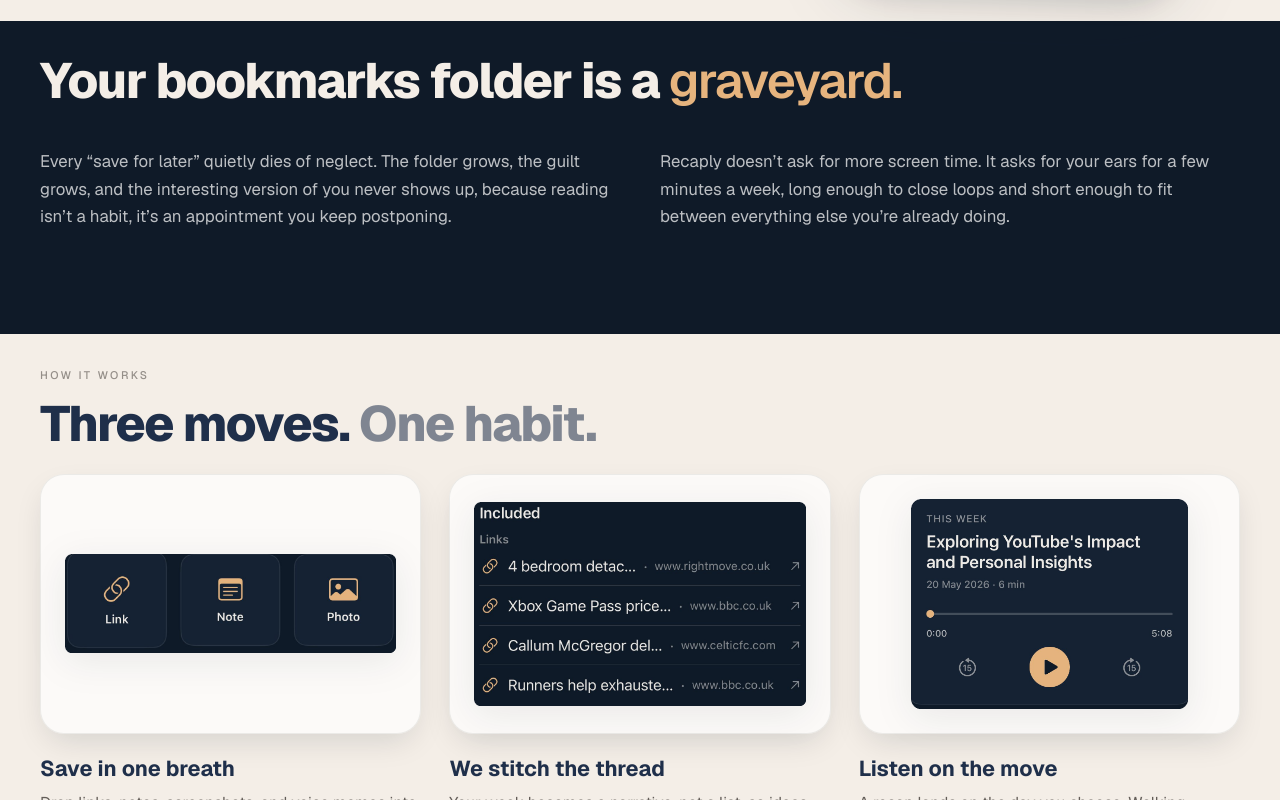
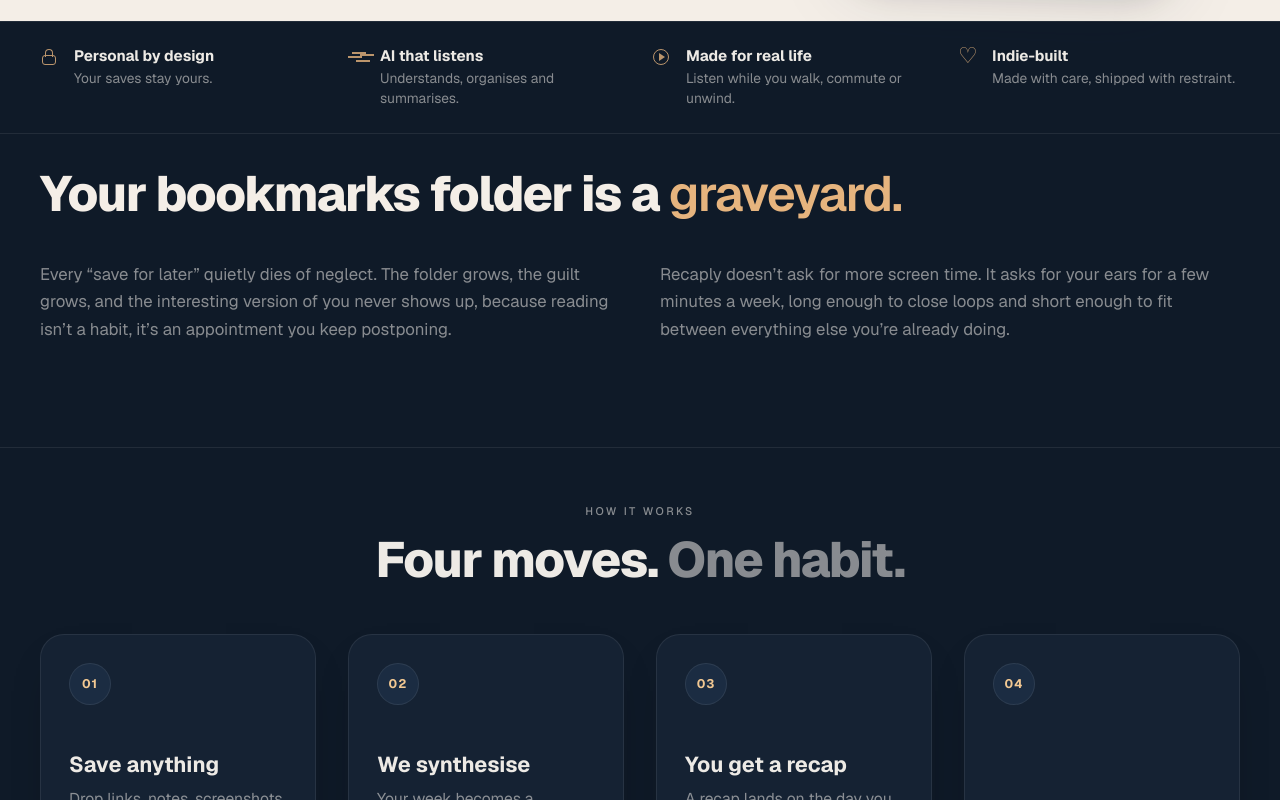
Before and after one commit to johnabercromby/getrecaply.com, a Next.js app: page / in a window 1280 px wide. Shown: the part 820-1620 px from the top of the page. Built offline with nearby package versions, Linux system fonts and the light colour scheme.

Commit message:
Unify dark sections, add trust bar, and simplify How It Works.
Single navy canvas with shared tokens, four numbered conceptual cards, and quieter texture.

Co-authored-by: Cursor <cursoragent@cursor.com>

```diff
--- a/app/components/HowItWorks.tsx
+++ b/app/components/HowItWorks.tsx
@@ -1,36 +1,23 @@
 const steps = [
   {
     n: '01',
-    title: 'Save in one breath',
+    title: 'Save anything',
     body: 'Drop links, notes, screenshots, and voice memos into Recaply from share sheets and quick capture.',
-    image: {
-      src: '/images/apps/snippets/quick-add.png',
-      alt: 'Quick Add grid showing Link, Note, and Photo options',
-      width: 1100,
-      height: 330,
-    },
   },
   {
     n: '02',
-    title: 'We stitch the thread',
+    title: 'We synthesise',
     body: 'Your week becomes a narrative, not a list, so ideas connect even when you didn’t plan the connections.',
-    image: {
-      src: '/images/apps/snippets/included-links.png',
-      alt: 'Included links from a recap',
-      width: 1120,
-      height: 690,
-    },
   },
   {
     n: '03',
-    title: 'Listen on the move',
-    body: 'A recap lands on the day you choose. Walking counts. Washing up counts. Closing loops counts.',
-    image: {
-      src: '/images/apps/snippets/recap-card.png',
-      alt: 'Recap player card',
-      width: 1069,
-      height: 810,
-    },
+    title: 'You get a recap',
+    body: 'A recap lands on the day you choose, long enough to close loops and short enough to fit between everything else.',
+  },
+  {
+    n: '04',
+    title: 'Listen anywhere',
+    body: 'Walking counts. Washing up counts. Closing loops counts.',
   },
 ] as const;
 
@@ -40,14 +27,12 @@ export function HowItWorks() {
       <div className="section-inner">
         <p className="eyebrow">HOW IT WORKS</p>
         <h2 id="how-heading" className="display-headline">
-          Three moves. <span className="headline-soft">One habit.</span>
+          Four moves. <span className="headline-soft">One habit.</span>
         </h2>
         <div className="how-grid">
           {steps.map((s) => (
             <article key={s.n} className="how-card">
-              <div className="how-image-wrap">
-                <img className="how-step-img" src={s.image.src} alt={s.image.alt} width={s.image.width} height={s.image.height} />
-              </div>
+              <span className="how-card-number">{s.n}</span>
               <h3 className="how-card-title">{s.title}</h3>
               <p className="how-card-body">{s.body}</p>
             </article>
--- /dev/null
+++ b/app/components/TrustBar.tsx
@@ -0,0 +1,40 @@
+const trustItems = [
+  {
+    title: 'Personal by design',
+    body: 'Your saves stay yours.',
+    icon: 'lock',
+  },
+  {
+    title: 'AI that listens',
+    body: 'Understands, organises and summarises.',
+    icon: 'wave',
+  },
+  {
+    title: 'Made for real life',
+    body: 'Listen while you walk, commute or unwind.',
+    icon: 'play',
+  },
+  {
+    title: 'Indie-built',
+    body: 'Made with care, shipped with restraint.',
+    icon: 'heart',
+  },
+];
+
+export function TrustBar() {
+  return (
+    <section className="trust-section" aria-label="Recaply principles">
+      <div className="section-inner trust-grid">
+        {trustItems.map((item) => (
+          <div key={item.title} className="trust-item">
+            <span className={`trust-icon trust-icon-${item.icon}`} aria-hidden />
+            <div>
+              <h2 className="trust-title">{item.title}</h2>
+              <p className="trust-body">{item.body}</p>
+            </div>
+          </div>
+        ))}
+      </div>
+    </section>
+  );
+}
--- a/app/globals.css
+++ b/app/globals.css
@@ -8,6 +8,14 @@
   --navy: #1f2f4a;
   --navy-dark: #0f1a28;
   --gold: #e6b47e;
+  --dark-bg: #0f1a28;
+  --dark-card: #152233;
+  --dark-surface: #1b2c42;
+  --dark-border: rgba(255, 255, 255, 0.08);
+  --dark-text: #edeae5;
+  --dark-muted: rgba(237, 234, 229, 0.55);
+  --dark-accent: #e6b47e;
+  --dark-accent-strong: #f2c892;
   --ink: #2b2621;
   --ink-soft: rgba(43, 38, 33, 0.72);
   --ink-mute: rgba(43, 38, 33, 0.48);
@@ -273,7 +281,7 @@ a {
   background: linear-gradient(160deg, #121a28 0%, #05070c 100%);
   box-shadow:
     0 0 0 1px rgba(255, 255, 255, 0.06),
-    0 12px 32px -8px rgba(15, 26, 40, 0.18);
+    0 12px 32px -8px rgba(15, 26, 40, 0.14);
 }
 
 .phone-island {
@@ -319,32 +327,12 @@ a {
   width: min(100%, 340px);
   max-width: none;
   transform: rotate(2deg);
-  filter: drop-shadow(0 12px 32px rgba(15, 26, 40, 0.15));
+  filter: drop-shadow(0 12px 32px rgba(15, 26, 40, 0.12));
 }
 
 .hero-phone-frame .phone-screen {
   padding: 0;
-  background: #0f1a28;
-}
-
-.how-image-wrap {
-  display: flex;
-  align-items: center;
-  justify-content: center;
-  height: 260px;
-  padding: 24px;
-  border-radius: 24px;
-  background: rgba(255, 255, 255, 0.72);
-  border: 1px solid rgba(43, 38, 33, 0.08);
-  box-shadow: 0 12px 32px -8px rgba(15, 26, 40, 0.15);
-  margin-bottom: 1.25rem;
-}
-
-.how-step-img {
-  width: 100%;
-  height: 100%;
-  object-fit: contain;
-  filter: drop-shadow(0 8px 18px rgba(15, 26, 40, 0.08));
+  background: var(--dark-bg);
 }
 
 .why-phone-visual {
@@ -356,12 +344,12 @@ a {
 .phone-shell-app-shot {
   max-width: 280px;
   transform: rotate(2deg);
-  filter: drop-shadow(0 12px 32px rgba(15, 26, 40, 0.15));
+  filter: drop-shadow(0 12px 32px rgba(0, 0, 0, 0.18));
 }
 
 .phone-shell-app-shot .phone-screen {
   padding: 0;
-  background: #0f1a28;
+  background: var(--dark-bg);
 }
 
 .phone-screen-img {
@@ -375,10 +363,112 @@ a {
   object-fit: cover;
 }
 
+/* ── Trust bar ───────────────────────────────────────────────────── */
+.trust-section {
+  background: var(--dark-bg);
+  color: var(--dark-text);
+  border-top: 1px solid var(--dark-border);
+  border-bottom: 1px solid var(--dark-border);
+  padding: 24px 0;
+}
+
+.trust-grid {
+  display: grid;
+  grid-template-columns: repeat(4, minmax(0, 1fr));
+  gap: 24px;
+}
+
+.trust-item {
+  display: grid;
+  grid-template-columns: 22px minmax(0, 1fr);
+  gap: 12px;
+  align-items: start;
+}
+
+.trust-icon {
+  width: 18px;
+  height: 18px;
+  margin-top: 2px;
+  color: var(--gold);
+  opacity: 0.8;
+  position: relative;
+}
+
+.trust-icon-lock::before {
+  content: '';
+  position: absolute;
+  inset: 7px 2px 1px;
+  border: 1.5px solid currentColor;
+  border-radius: 3px;
+}
+
+.trust-icon-lock::after {
+  content: '';
+  position: absolute;
+  left: 5px;
+  top: 1px;
+  width: 8px;
+  height: 8px;
+  border: 1.5px solid currentColor;
+  border-bottom: 0;
+  border-radius: 8px 8px 0 0;
+}
+
+.trust-icon-wave::before {
+  content: '';
+  position: absolute;
+  left: 2px;
+  right: 2px;
+  top: 8px;
+  height: 2px;
+  background: currentColor;
+  box-shadow: 4px -4px 0 currentColor, 8px 4px 0 currentColor, 12px -2px 0 currentColor;
+}
+
+.trust-icon-play::before {
+  content: '';
+  position: absolute;
+  inset: 1px;
+  border: 1.5px solid currentColor;
+  border-radius: 50%;
+}
+
+.trust-icon-play::after {
+  content: '';
+  position: absolute;
+  left: 7px;
+  top: 5px;
+  border-left: 6px solid currentColor;
+  border-top: 4px solid transparent;
+  border-bottom: 4px solid transparent;
+}
+
+.trust-icon-heart::before {
+  content: '♡';
+  position: absolute;
+  inset: -4px 0 0;
+  font-size: 22px;
+  line-height: 1;
+}
+
+.trust-title {
+  margin: 0 0 4px;
+  font-size: 0.95rem;
+  font-weight: 700;
+  color: var(--dark-text);
+}
+
+.trust-body {
+  margin: 0;
+  font-size: 0.86rem;
+  line-height: 1.45;
+  color: var(--dark-muted);
+}
+
 /* ── Problem ─────────────────────────────────────────────────────── */
 .problem-section {
-  background: #0f1a28;
-  color: rgba(255, 255, 255, 0.78);
+  background: var(--dark-bg);
+  color: var(--dark-text);
   padding: 34px 0 38px;
 }
 
@@ -388,7 +478,7 @@ a {
   gap: 28px 40px;
   font-size: 1.05rem;
   line-height: 1.65;
-  color: rgba(255, 255, 255, 0.72);
+  color: var(--dark-muted);
   margin-bottom: 3rem;
 }
 
@@ -423,19 +513,65 @@ a {
 
 /* ── How it works ────────────────────────────────────────────────── */
 .how-section {
-  padding: 34px 0 38px;
+  padding: 56px 0 58px;
+  background: var(--dark-bg);
+  color: var(--dark-text);
+  border-top: 1px solid var(--dark-border);
+}
+
+.how-section .eyebrow {
+  text-align: center;
+  color: var(--dark-muted);
+}
+
+.how-section .display-headline {
+  text-align: center;
+  color: var(--dark-text);
+  margin-bottom: 3rem;
+}
+
+.how-section .headline-soft {
+  color: var(--dark-muted);
 }
 
 .how-grid {
   display: grid;
-  grid-template-columns: repeat(3, minmax(0, 1fr));
-  gap: 28px;
+  grid-template-columns: repeat(4, minmax(0, 1fr));
+  gap: 32px;
+}
+
+.how-card {
+  position: relative;
+  min-height: 280px;
+  display: flex;
+  flex-direction: column;
+  padding: 28px 28px 26px;
+  border-radius: 24px;
+  background: var(--dark-card);
+  border: 1px solid var(--dark-border);
+  box-shadow: 0 18px 44px -24px rgba(0, 0, 0, 0.45);
+}
+
+.how-card-number {
+  display: inline-flex;
+  align-items: center;
+  justify-content: center;
+  width: 42px;
+  height: 42px;
+  margin-bottom: auto;
+  border-radius: 50%;
+  color: var(--dark-accent-strong);
+  background: var(--dark-surface);
+  border: 1px solid var(--dark-border);
+  font-size: 0.78rem;
+  font-weight: 700;
+  letter-spacing: 0.08em;
 }
 
 .how-card-title {
   font-size: 1.35rem;
   font-weight: 700;
-  color: var(--navy);
+  color: var(--dark-text);
   margin: 0 0 0.5rem;
 }
 
@@ -443,15 +579,15 @@ a {
   margin: 0;
   font-size: 0.98rem;
   line-height: 1.6;
-  color: var(--ink-soft);
+  color: var(--dark-muted);
 }
 
 /* ── Why audio ───────────────────────────────────────────────────── */
 .why-section {
   padding: 34px 0 38px;
-  background: #0f1a28;
-  color: rgba(255, 255, 255, 0.78);
-  border-top: 1px solid rgba(255, 255, 255, 0.08);
+  background: var(--dark-bg);
+  color: var(--dark-text);
+  border-top: 1px solid var(--dark-border);
 }
 
 .why-inner {
@@ -462,21 +598,21 @@ a {
 }
 
 .why-section .eyebrow {
-  color: rgba(255, 255, 255, 0.45);
+  color: var(--dark-muted);
 }
 
 .why-section .display-headline {
-  color: #f4eee7;
+  color: var(--dark-text);
 }
 
 .why-section .headline-soft {
-  color: rgba(255, 255, 255, 0.58);
+  color: var(--dark-muted);
 }
 
 .why-bullets {
   margin: 0;
   padding-left: 1.1rem;
-  color: rgba(255, 255, 255, 0.72);
+  color: var(--dark-muted);
   line-height: 1.7;
   font-size: 1.05rem;
 }
@@ -487,7 +623,7 @@ a {
 
 /* ── Outcomes ────────────────────────────────────────────────────── */
 .outcomes-section {
-  padding: 34px 0;
+  padding: 44px 0 22px;
 }
 
 .outcomes-grid {
@@ -495,7 +631,7 @@ a {
   grid-template-columns: repeat(2, minmax(0, 1fr));
   grid-auto-rows: 1fr;
   gap: 20px;
-  margin-bottom: 28px;
+  margin-bottom: 0;
 }
 
 .outcome-card {
@@ -587,12 +723,12 @@ a {
 
 /* ── Founder quote ───────────────────────────────────────────────── */
 .founder-section {
-  padding: 22px 0 28px;
+  padding: 46px 0 54px;
 }
 
 .founder-card {
   margin: 0 auto;
-  max-width: 680px;
+  max-width: 640px;
   display: flex;
   flex-direction: column;
   align-items: center;
@@ -629,7 +765,7 @@ a {
 /* ── CTA ─────────────────────────────────────────────────────────── */
 .cta-section {
   background: var(--navy-dark);
-  padding: 44px 0 48px;
+  padding: 58px 0 54px;
 }
 
 .cta-inner {
@@ -726,8 +862,12 @@ a {
     grid-template-columns: 1fr;
   }
 
+  .trust-grid {
+    grid-template-columns: repeat(2, minmax(0, 1fr));
+  }
+
   .how-grid {
-    grid-template-columns: 1fr;
+    grid-template-columns: repeat(2, minmax(0, 1fr));
   }
 
   .problem-columns {
@@ -753,6 +893,11 @@ a {
 }
 
 @media (max-width: 640px) {
+  .trust-grid,
+  .how-grid {
+    grid-template-columns: 1fr;
+  }
+
   .outcomes-grid {
     grid-template-columns: 1fr;
   }
--- a/app/page.tsx
+++ b/app/page.tsx
@@ -6,6 +6,7 @@ import { HowItWorks } from './components/HowItWorks';
 import { Nav } from './components/Nav';
 import { Outcomes } from './components/Outcomes';
 import { ProblemSection } from './components/ProblemSection';
+import { TrustBar } from './components/TrustBar';
 import { WhyAudio } from './components/WhyAudio';
 
 const mobileApplicationJsonLd = {
@@ -34,6 +35,7 @@ export default function Home() {
       />
       <Nav />
       <Hero />
+      <TrustBar />
       <ProblemSection />
       <HowItWorks />
       <WhyAudio />
```
Also changed, not shown: public/reference/home-screen.png (added).
